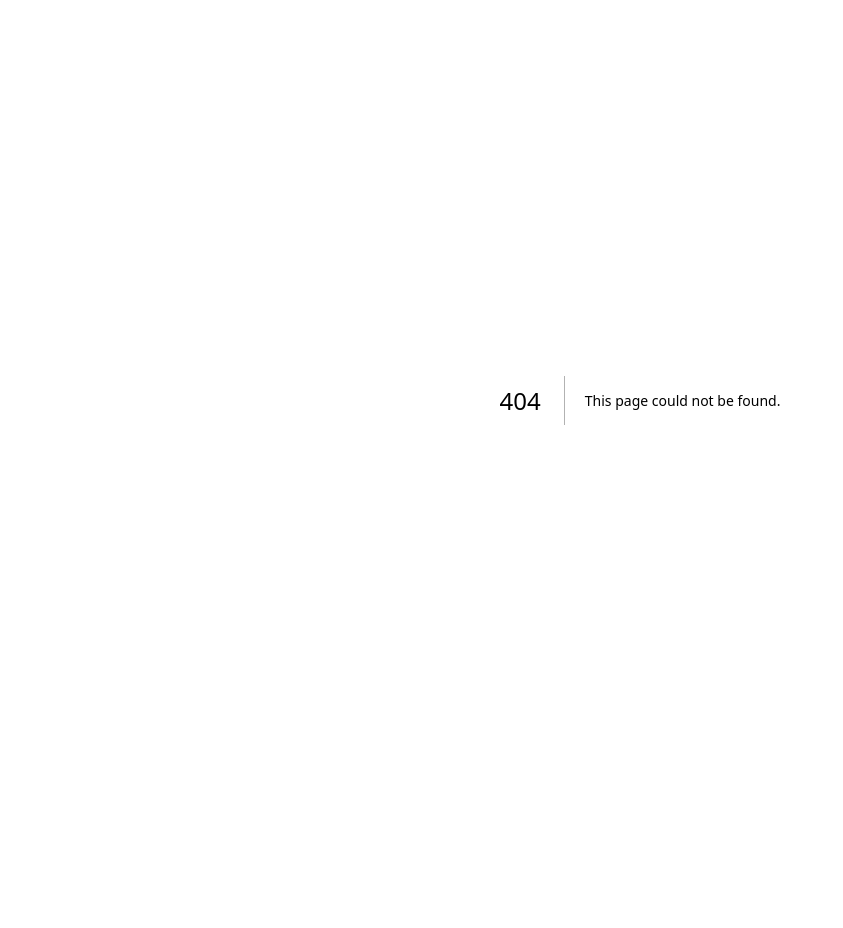
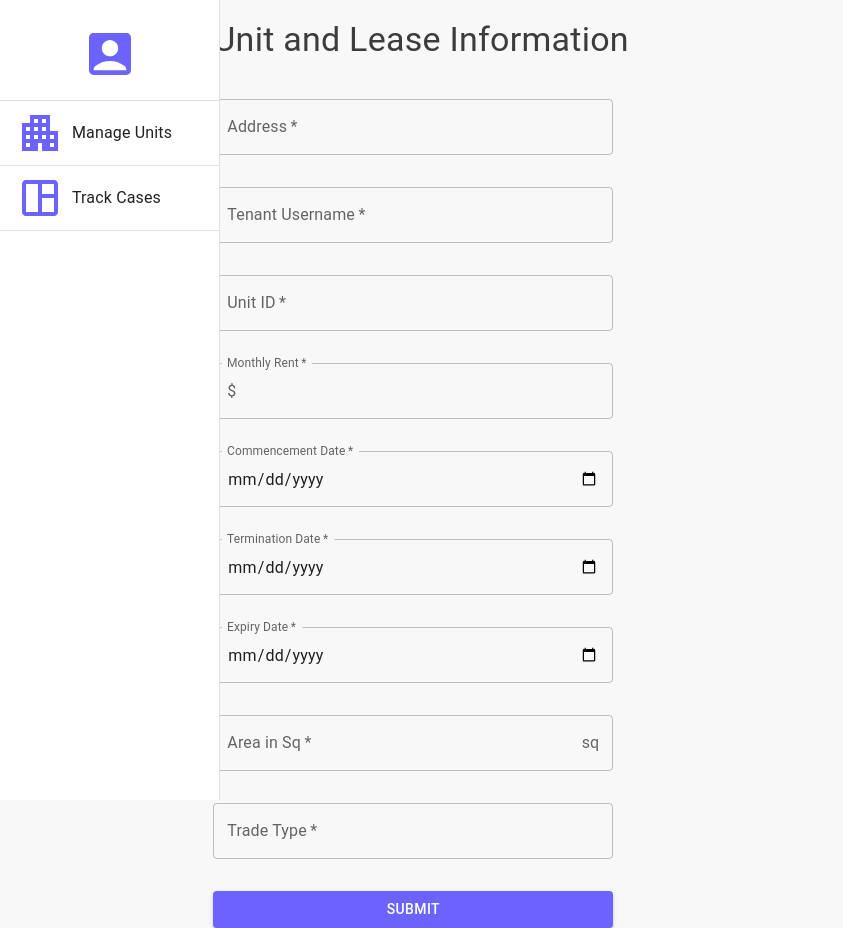
Before and after one commit to chienshyong/esc-hms-portal, a Next.js app in the folder frontend/: page /Landlord/unit in a window 1280 px wide. Before the commit this address had no page. Shown: the whole page, without its empty margins (0-843 px from the left). Before the commit the page ends 800 px from the top, so only its background shows below. Built offline with nearby package versions, Linux system fonts and the light colour scheme.

Commit message:
form submission to add unit and lease

```diff
--- /dev/null
+++ b/frontend/app/Landlord/unit/page.js
@@ -0,0 +1,131 @@
+'use client'
+import React, {useState} from 'react';
+import { TextField, Button, Box, Typography,Grid, InputAdornment} from '@mui/material';
+
+import Navbar from '../navbar'
+
+export default function UnitForm() {
+    const [formData, setFormData] = useState({
+        address:'',
+        tenantUsername: '',
+        unitId: '',
+        monthlyRent: '',
+        commencementDate: '',
+        terminationDate: '',
+        expiryDate: '',
+        areaInSq:'',
+        tradeType:'',
+      });
+
+      const handleInputChange = (e) => {
+        const { name, value } = e.target;
+        setFormData({ ...formData, [name]: value });
+      };
+
+      const handleSubmit = (e) => {
+        e.preventDefault();
+        // Handle form submission here, e.g., send data to the server or perform other actions
+        console.log('Form Data:', formData);
+      };
+
+    return (
+    <main>
+        <Grid container>
+            <Grid item xs={2}>
+                <Navbar></Navbar>
+            </Grid>
+            <Grid item xs={10}>
+                <Typography margin="1ch 0 2ch 0" variant="h4">Unit and Lease Information</Typography>
+                <form onSubmit={handleSubmit}>
+                    <Box sx={{ display: 'flex', flexDirection: 'column', maxWidth: 400,gap: 4 }}>
+                    <TextField
+                        name="address"
+                        label="Address"
+                        value={formData.Address}
+                        onChange={handleInputChange}
+                        required
+                      />
+                      <TextField
+                        name="tenantUsername"
+                        label="Tenant Username"
+                        value={formData.tenantId}
+                        onChange={handleInputChange}
+                        required
+                      />
+                      <TextField
+                        name="unitId"
+                        label="Unit ID"
+                        value={formData.unitId}
+                        onChange={handleInputChange}
+                        required
+                      />
+                      <TextField
+                        name="monthlyRent"
+                        label="Monthly Rent"
+                        value={formData.monthlyRent}
+                        onChange={handleInputChange}
+                        InputProps={{
+                            startAdornment: <InputAdornment position="start">$</InputAdornment>,
+                        }}
+                        required
+                      />
+                      <TextField
+                        name="commencementDate"
+                        label="Commencement Date"
+                        type="date"
+                        value={formData.commencementDate}
+                        onChange={handleInputChange}
+                        required
+                        InputLabelProps={{
+                          shrink: true,
+                        }}
+                      />
+                      <TextField
+                        name="terminationDate"
+                        label="Termination Date"
+                        type="date"
+                        value={formData.terminationDate}
+                        onChange={handleInputChange}
+                        required
+                        InputLabelProps={{
+                          shrink: true,
+                        }}
+                     />
+                    <TextField
+                      name="expiryDate"
+                      label="Expiry Date"
+                      type="date"
+                      value={formData.expiryDate}
+                      onChange={handleInputChange}
+                      required
+                      InputLabelProps={{
+                        shrink: true,
+                      }}
+                    />
+                    <TextField
+                        name="areaInSq"
+                        label="Area in Sq"
+                        value={formData.areaInSq}
+                        onChange={handleInputChange}
+                        InputProps={{
+                            endAdornment: <InputAdornment position="end">sq</InputAdornment>,
+                        }}
+                        required
+                    />
+                    <TextField
+                      name="tradeType"
+                      label="Trade Type"
+                      value={formData.tradeType}
+                      onChange={handleInputChange}
+                      required
+                    />
+                      <Button variant="contained" style={{backgroundColor: '#6C63FF'}} type="submit">
+                        Submit
+                      </Button>
+                    </Box>
+                </form>
+            </Grid>
+        </Grid>
+    </main>
+  )
+}
```
